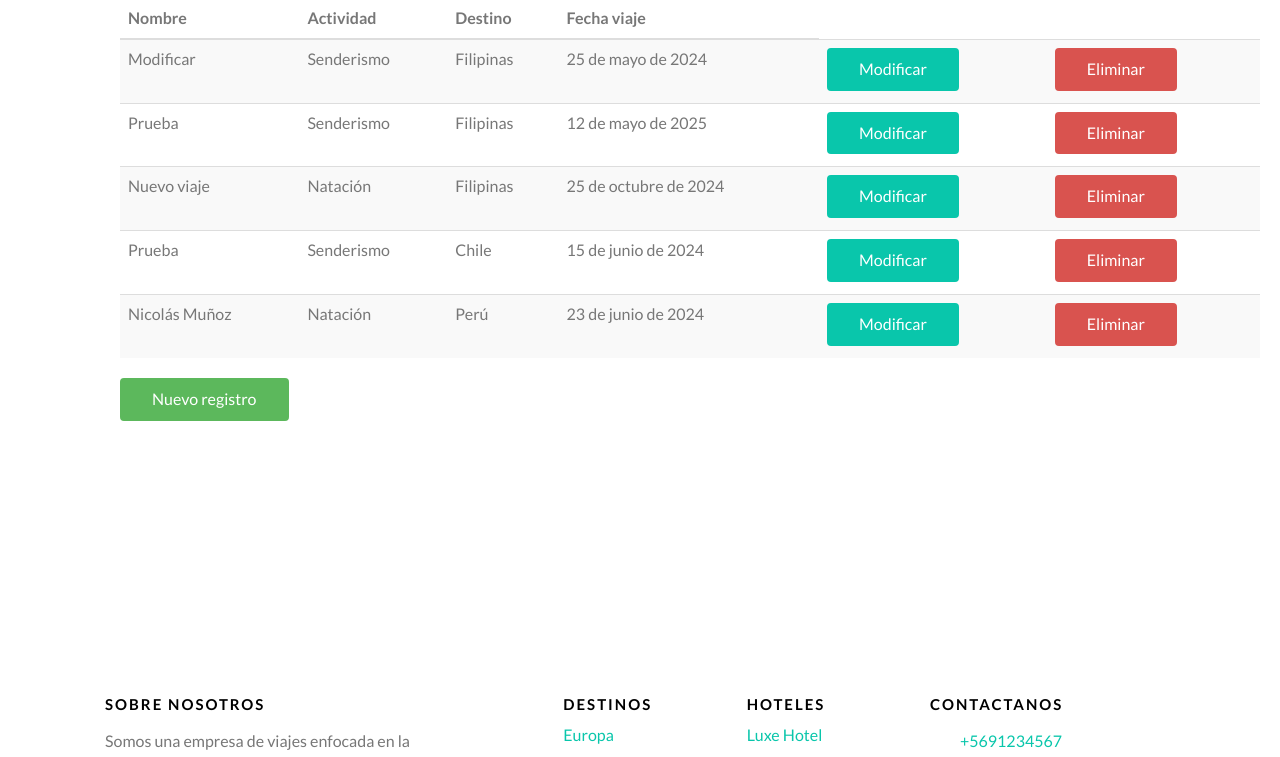
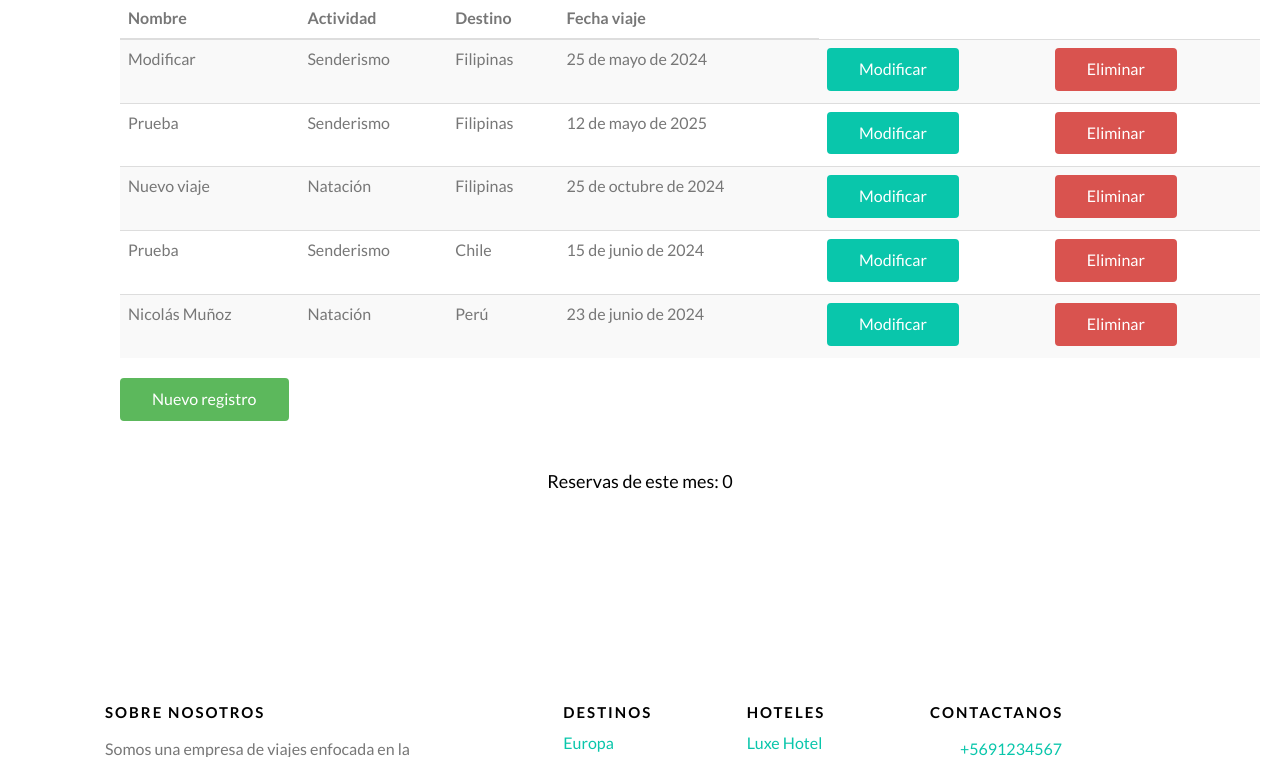
Before and after one commit to Dolapelao/Trabajo_Github, a Django app: page /reservas in a window 1280 px wide. Shown: the part 1224-1981 px from the top of the page. Run offline with Django 5.2, Linux system fonts and the light colour scheme; a user stored in the database is signed in; data comes from the database, SQL or seed files in the repository; both versions use the stored data as it was after the commit; some libraries are stand-ins or nearby versions; some web fonts are replaced.

Commit message:
chore: Actualizar página de administración de reservas y enlace en el menú de navegación

```diff
--- a/app/models.py
+++ b/app/models.py
@@ -1,4 +1,5 @@
 from django.db import models
+from django.utils import timezone
 
 # Create your models here.
 
@@ -25,6 +26,11 @@ class Reserva(models.Model):
     def __str__(self):
         return self.nombre
 
+    @classmethod
+    def reservas_este_mes(cls):
+        hoy = timezone.now()
+        return cls.objects.filter(fecha_viaje__year=hoy.year, fecha_viaje__month=hoy.month).count()
+
 class Contacto(models.Model):
     nombre = models.CharField(max_length=100)
     email = models.EmailField()
--- a/app/templates/app/administrar_reservas.html
+++ b/app/templates/app/administrar_reservas.html
@@ -55,4 +55,8 @@
 				  <p>&nbsp;</p>
 			  </div>
 
+			<div class="col-md-8 col-md-offset-2 text-center gtco-heading">
+				<h4>Reservas de este mes: {{ reservas_este_mes }}</h4>
+			</div>
+
 {% endblock %}
--- a/app/views.py
+++ b/app/views.py
@@ -78,7 +78,9 @@ def cerrar_sesion(request):
 @user_passes_test(lambda u: u.is_superuser)
 def admin_reservas(request):
     reserva = Reserva.objects.all()
-    return render(request, 'app/administrar_reservas.html', {'reservas': reserva})
+    reservas_este_mes = Reserva.reservas_este_mes()
+
+    return render(request, 'app/administrar_reservas.html', {'reservas': reserva, 'reservas_este_mes': reservas_este_mes})
 
 @login_required(login_url='/login')
 @user_passes_test(lambda u: u.is_superuser)
```
Also changed, not shown: db.sqlite3.
